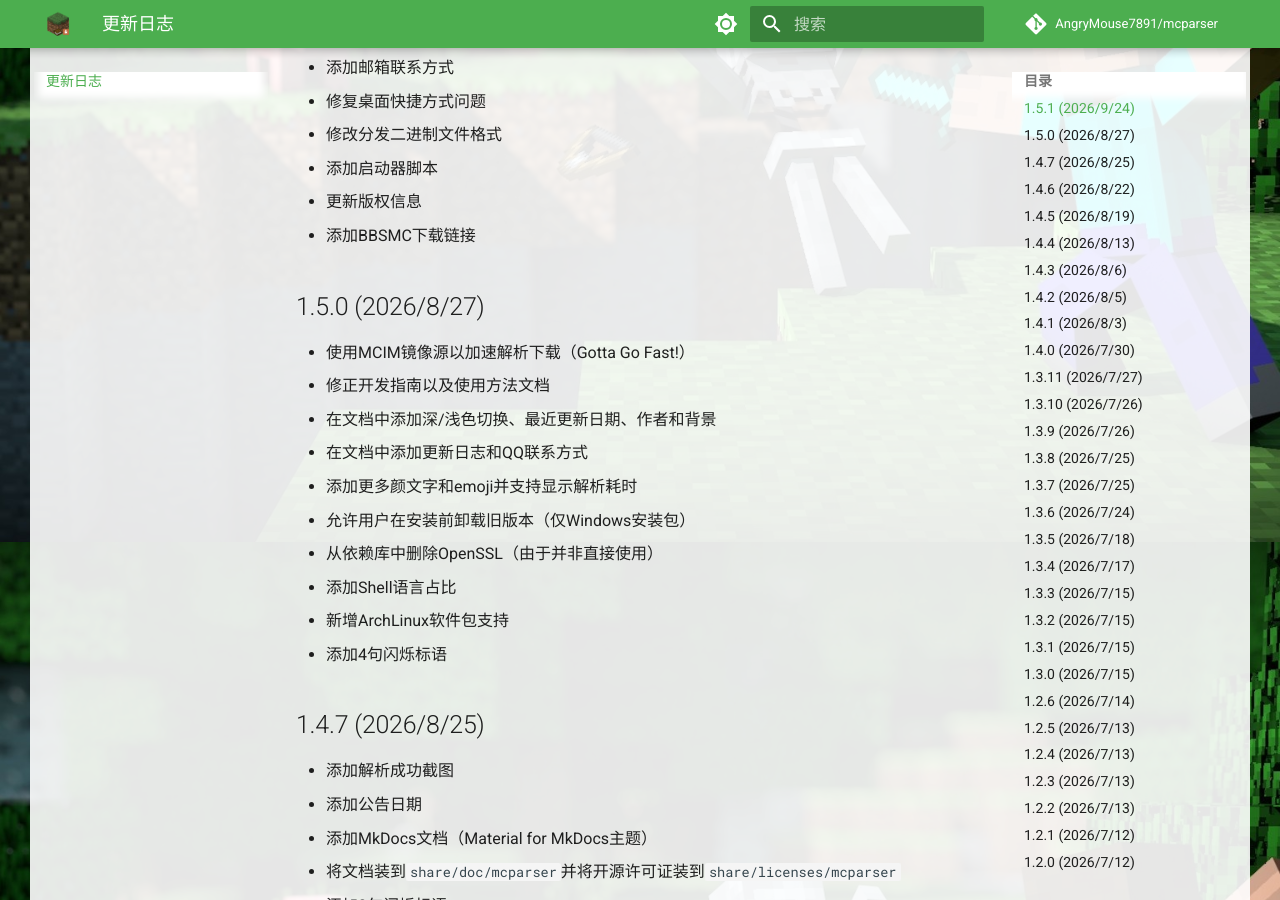
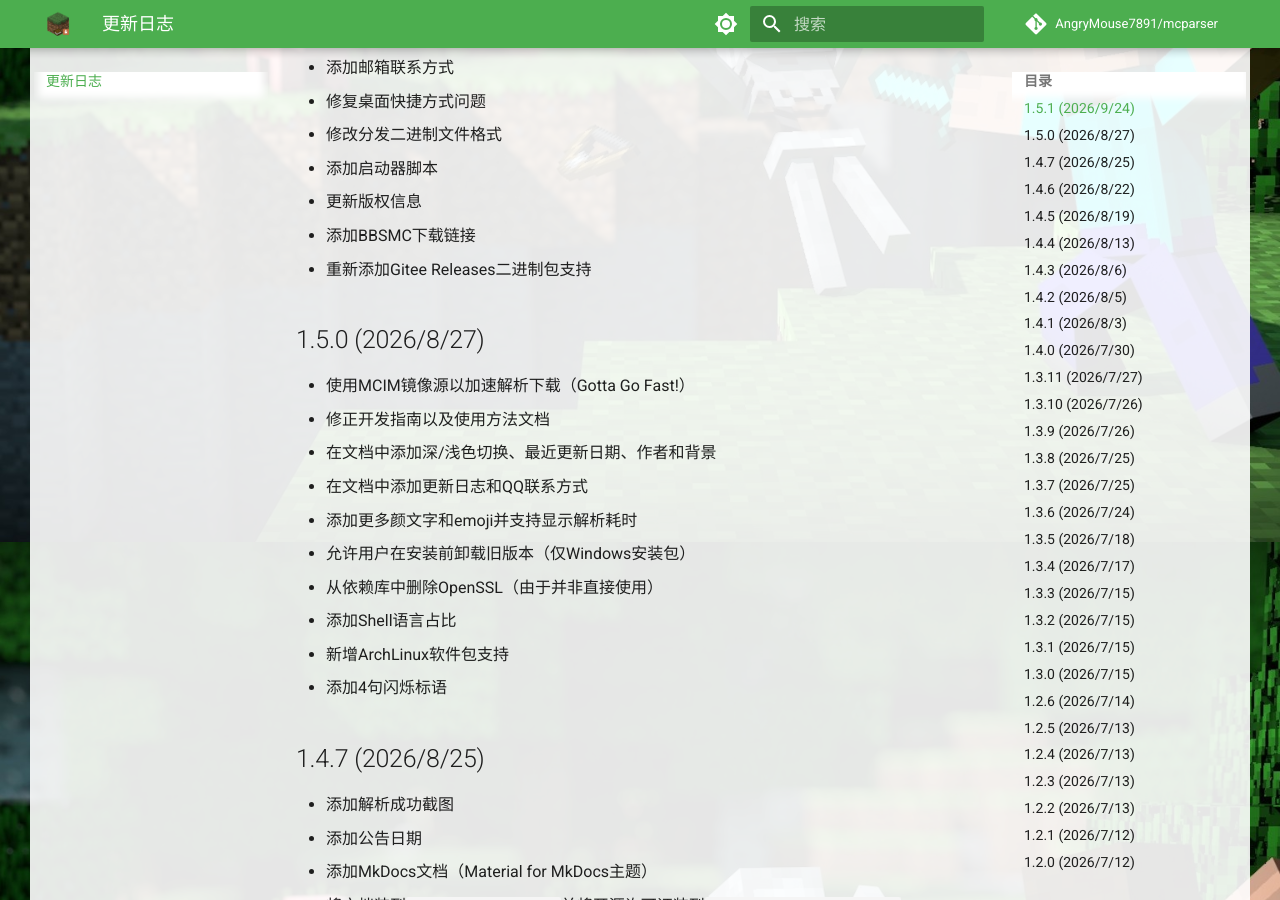
Before and after one commit to AngryMouse7891/mcparser, an MkDocs documentation site: the page built from docs/CHANGELOG.md, in a window 1280 px wide and 900 px high, scrolled down 358 px. Built offline with MkDocs 1.6.1 and Material for MkDocs 9.7.7, drawn with Linux system fonts in a browser that asks for light colours.

Commit message:
更新CHANGELOG.md

```diff
--- a/docs/CHANGELOG.md
+++ b/docs/CHANGELOG.md
@@ -12,6 +12,7 @@
 * 添加启动器脚本
 * 更新版权信息
 * 添加BBSMC下载链接
+* 重新添加Gitee Releases二进制包支持
 
 ## 1.5.0 (2026/8/27)
 
```
